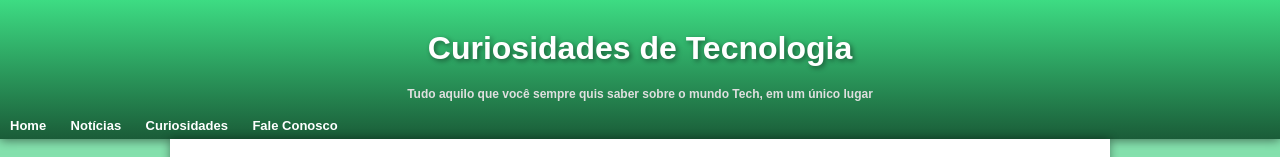
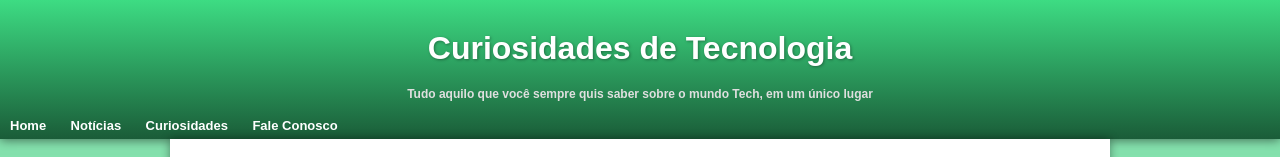
Before and after one commit to mendes2109/projeto-android, a plain HTML site: page index.html in a window 1280 px wide. Shown: the top 157 px of the page. Drawn offline with Linux system fonts and the light colour scheme.

Commit message:
box shadow h1 do header modificado

```diff
--- a/css/css.css
+++ b/css/css.css
@@ -30,7 +30,7 @@ header > h1{
     padding: 30px 0 20px 0;
     margin: 0;
     font-family:var(--fonte-destaque);
-    text-shadow: 2px 2px 5px rgba(0, 0, 0, 0.452);
+    text-shadow: 1px 1px 3px rgba(0, 0, 0, 0.342);
 }
 header > h5{
     max-width: 530px;
```
